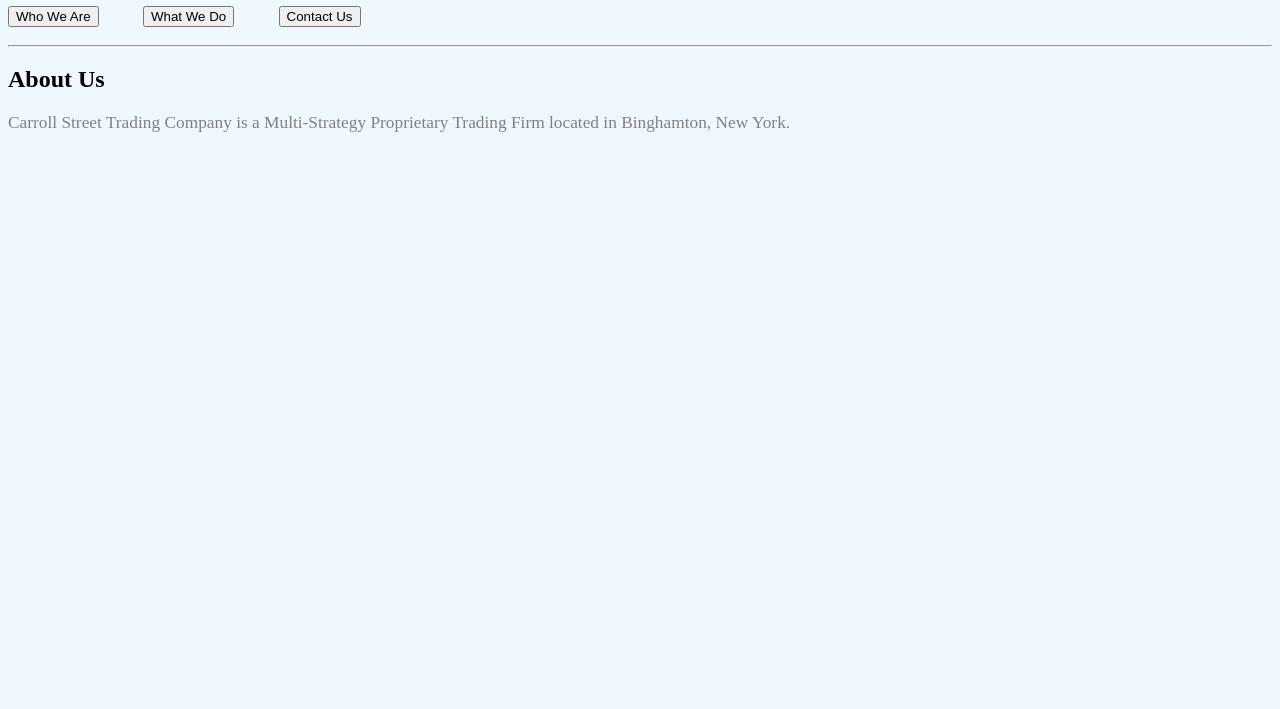
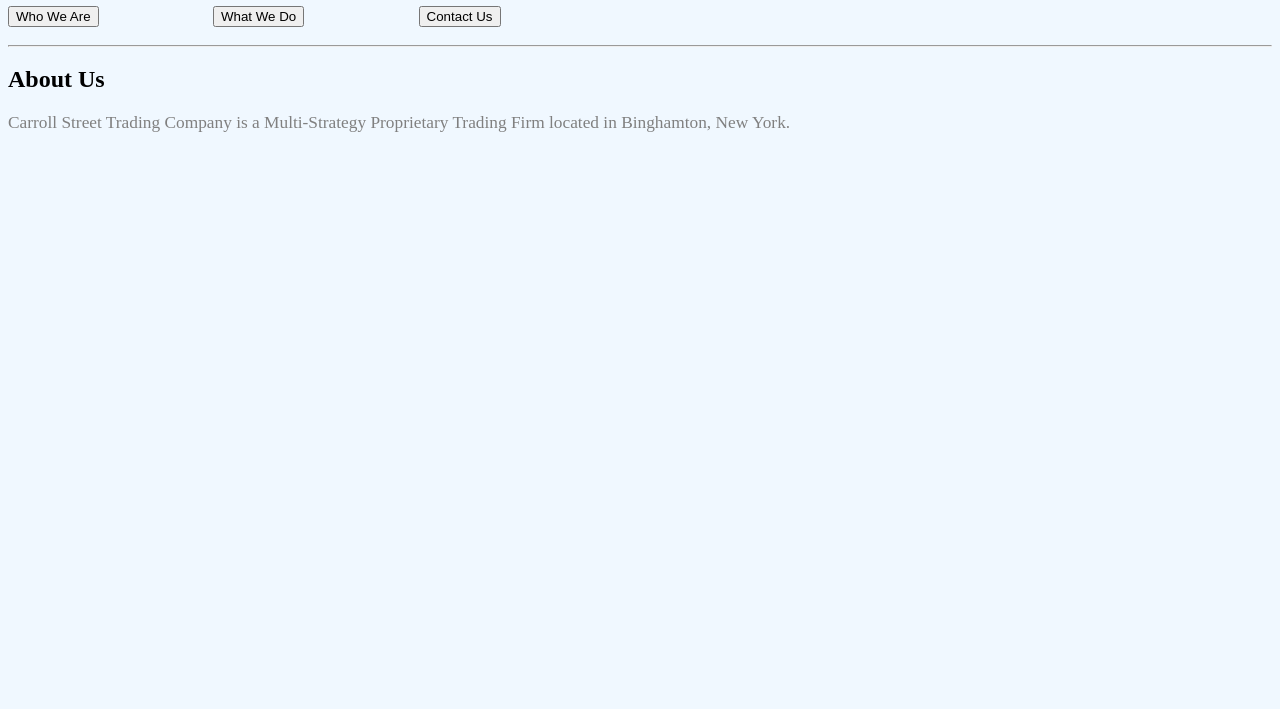
Before and after one commit to stoicelephant/stoicelephant.github.io, a plain HTML site: page index.html in a window 1280 px wide. Shown: the part 91-800 px from the top of the page. Drawn offline with Linux system fonts and the light colour scheme.

Commit message:
minor fix

```diff
--- a/carroll_styles.css
+++ b/carroll_styles.css
@@ -11,7 +11,7 @@
     font-family: 'Ubuntu-Medium';
 }
 button {
-    margin-right: 40px;
+    margin-right: 110px;
 }
 h3 {color: grey;
 }
```
Also changed, not shown: whatwedo.html (+1 -1 lines).
